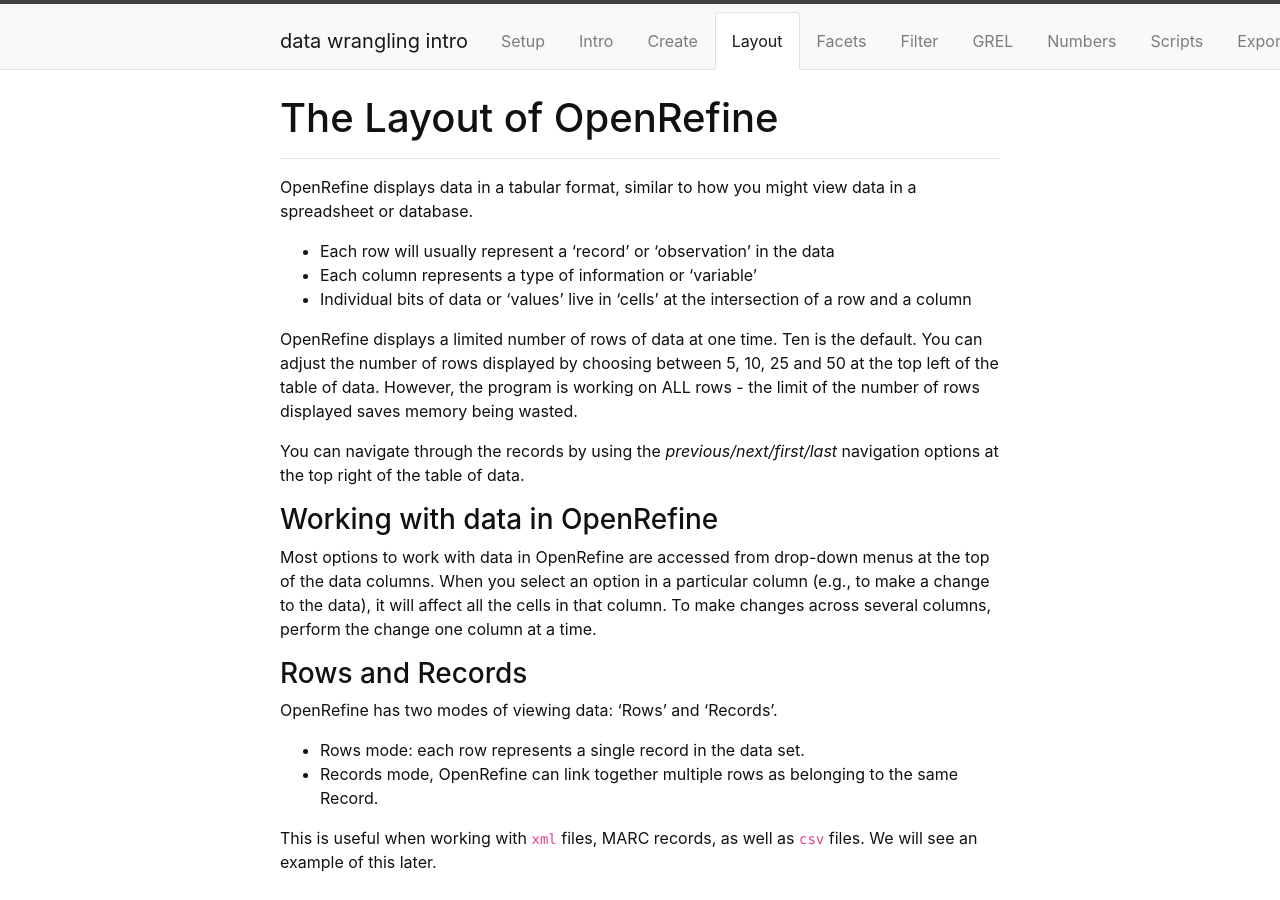
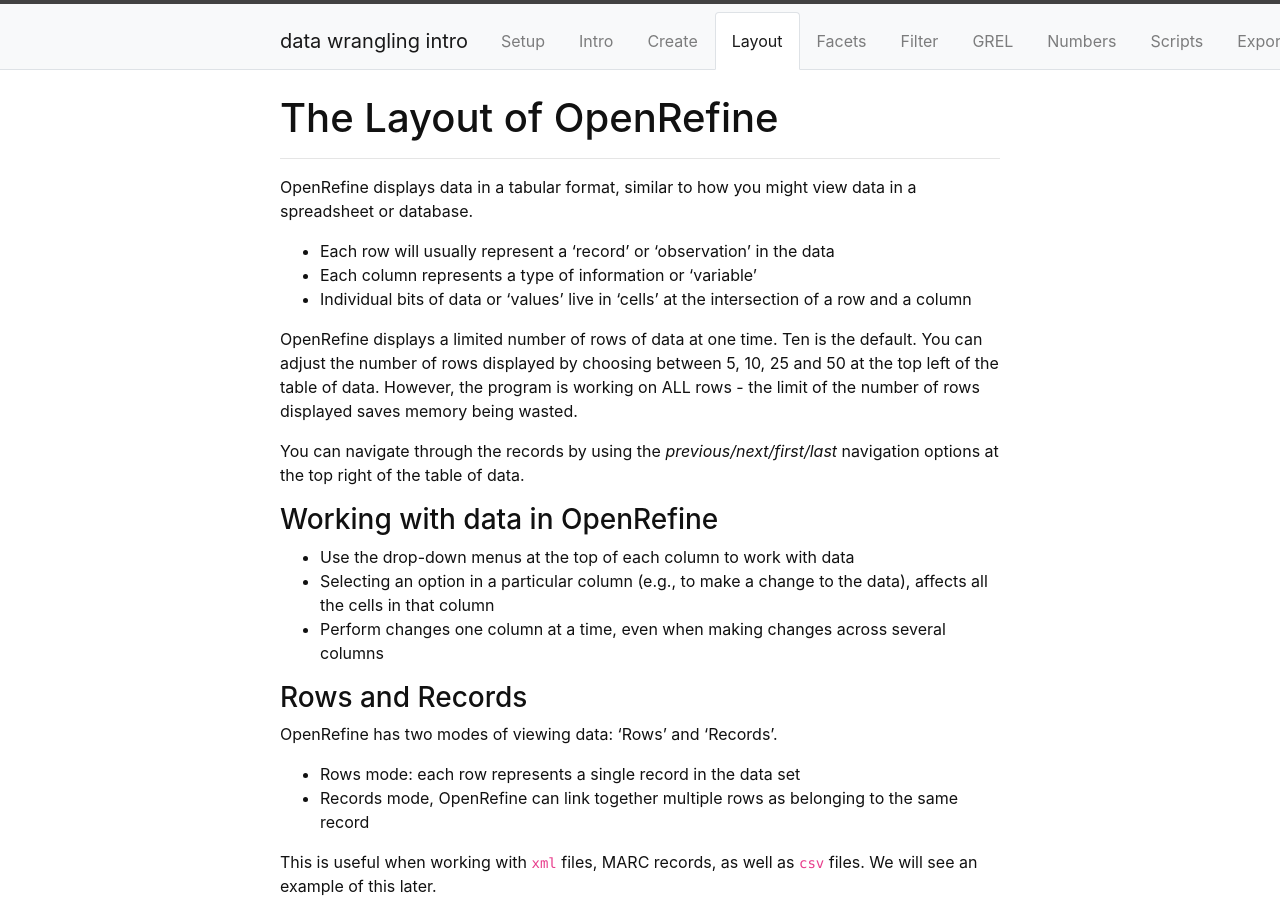
Before and after one commit to GULibrarySandbox/intro-data-wrangle, a Jekyll site: the page built from content/3-lesson.md, in a window 1280 px wide and 900 px high. Built offline with Jekyll 4.4.1, drawn with Linux system fonts in a browser that asks for light colours.

Commit message:
Update 3-lesson.md

```diff
--- a/content/3-lesson.md
+++ b/content/3-lesson.md
@@ -19,15 +19,16 @@ You can navigate through the records by using the *previous/next/first/last* nav
 
 ### Working with data in OpenRefine
 
-Most options to work with data in OpenRefine are accessed from drop-down menus at the top of the data columns.
-When you select an option in a particular column (e.g., to make a change to the data), it will affect all the
-cells in that column. To make changes across several columns, perform the change one column at a time.
+- Use the drop-down menus at the top of each column to work with data
+- Selecting an option in a particular column (e.g., to make a change to the data), affects all the cells in that column
+- Perform changes one column at a time, even when making changes across several columns
+
 
 ###  Rows and Records
 
 OpenRefine has two modes of viewing data: 'Rows' and 'Records'.
-- Rows mode: each row represents a single record in the data set.
-- Records mode, OpenRefine can link together multiple rows as belonging to the same Record.
+- Rows mode: each row represents a single record in the data set
+- Records mode, OpenRefine can link together multiple rows as belonging to the same record
 
 This is useful when working with `xml` files, MARC records, as well as `csv` files. We will see an example of this later.
 
```
